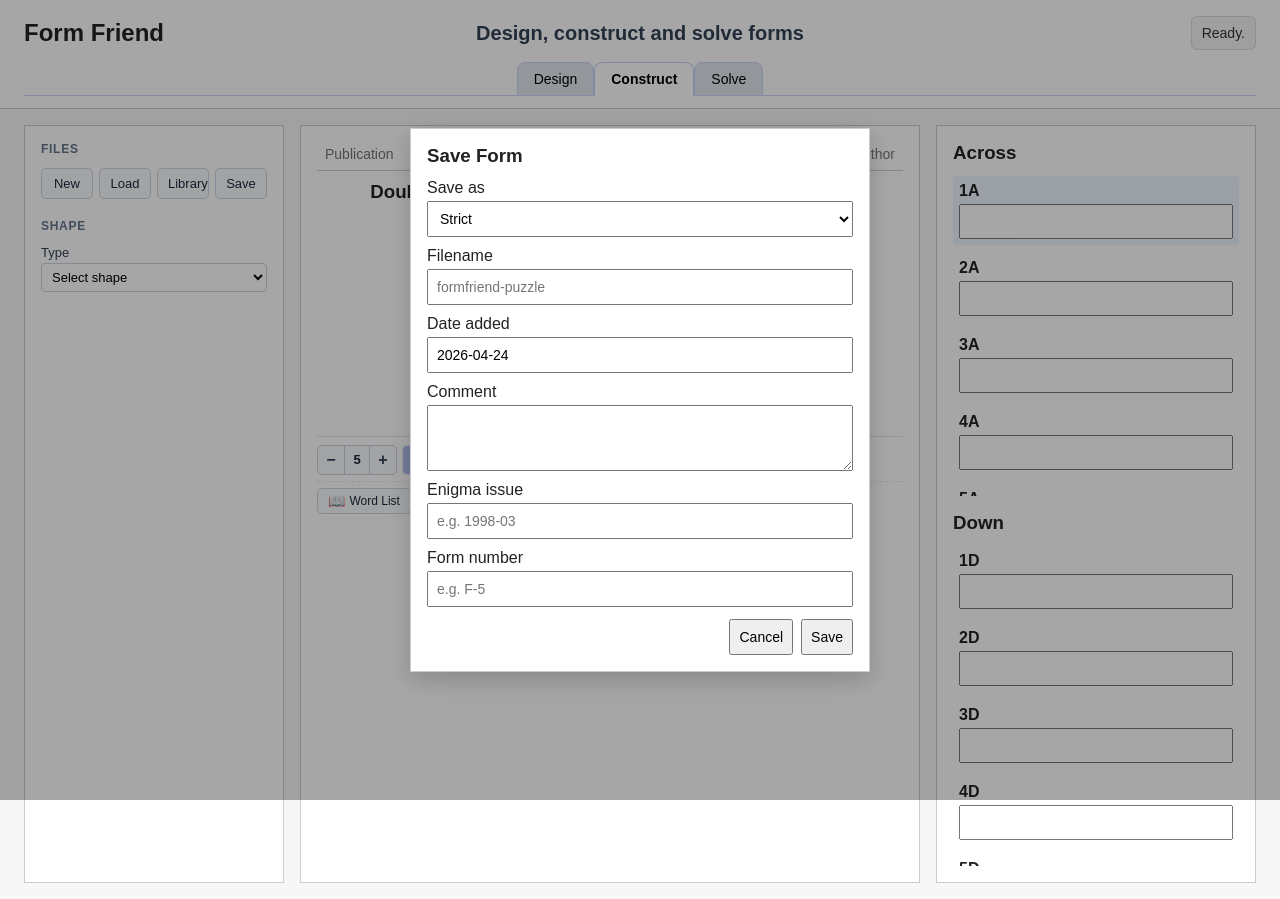
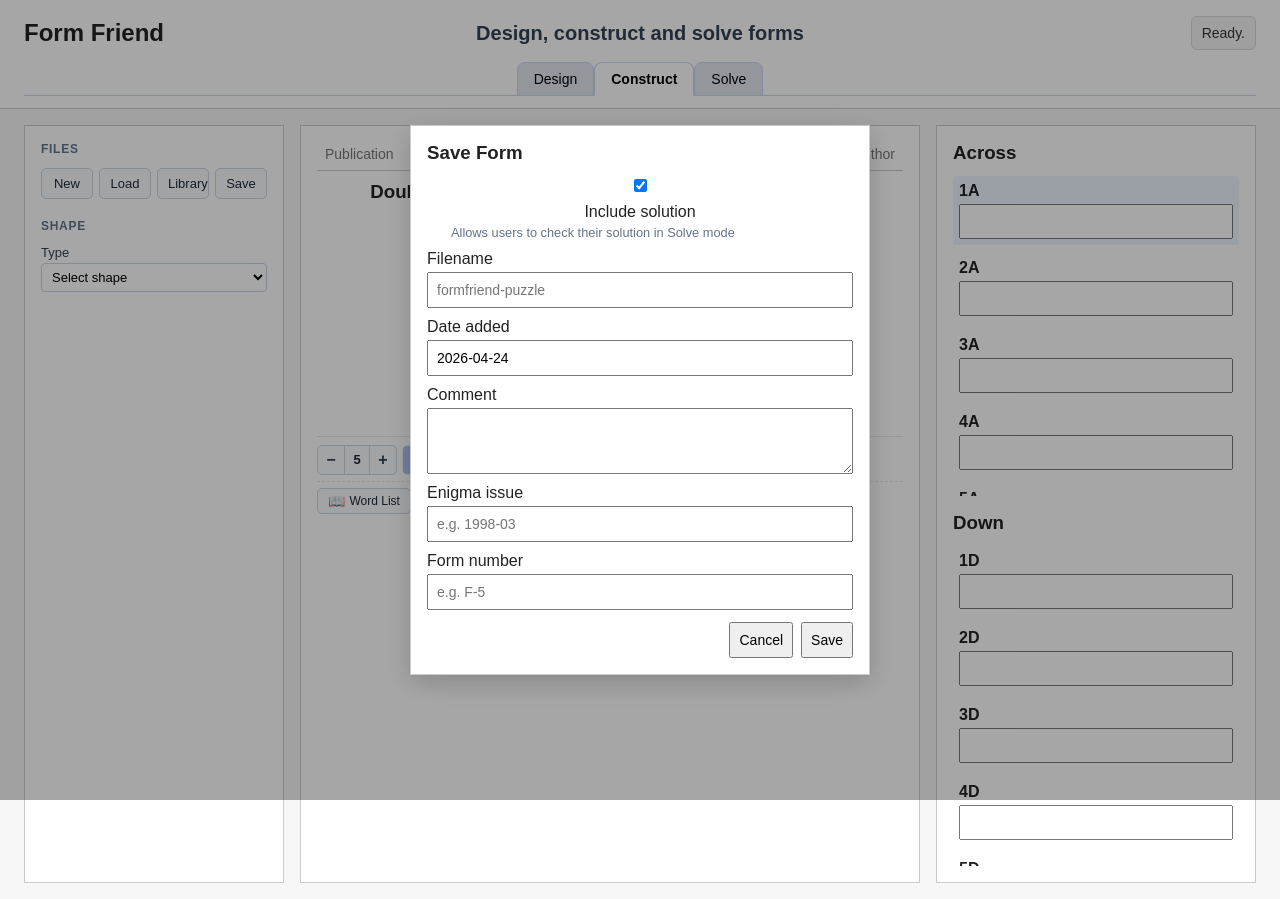
Before and after one commit to coldchrist/formfriend, a React (Vite) app: page / in a window 1280 px wide. Both pictures are taken after a click on the button "Save". Built offline with nearby package versions, Linux system fonts and the light colour scheme.

Commit message:
Fix build errors

```diff
--- a/src/app/App.tsx
+++ b/src/app/App.tsx
@@ -69,6 +69,7 @@ import {
   createInitialPuzzleStore,
   getEntryForCell,
   toggleDirectionForRepeatedCellClick,
+  type PuzzleStoreState,
 } from "../state/puzzleStore";
 import "../styles/app.css";
 
@@ -76,9 +77,9 @@ export default function App() {
   const [constructStore, setConstructStore] = useState(() =>
     createInitialPuzzleStore(5),
   );
-  const [solveStore, setSolveStore] = useState(() => ({
+  const [solveStore, setSolveStore] = useState<PuzzleStoreState>(() => ({
     ...createInitialPuzzleStore(5),
-    mode: "solve_strict" as const,
+    mode: "solve_strict" as AppMode,
   }));
   const [activeWorkspace, setActiveWorkspace] = useState<"construct" | "solve">(
     "construct",
--- a/src/app/useAppFileActions.ts
+++ b/src/app/useAppFileActions.ts
@@ -234,13 +234,15 @@ export function useAppFileActions({
       saveDialogFilename.trim() || store.content.metadata.title.trim();
     downloadPuzzleFile(puzzle, usedFilename || undefined);
     setSaveDialogFilename(usedFilename);
-    setIsDirty(false);
+    if (includeSolution) {
+      setIsDirty(false);
+    }
     setUiStatus("Form saved.", "success");
     setSaveDialogKind(null);
   }
 
   function handleSave() {
-    openSaveDialog("save");
+    openSaveDialog("solver");
   }
 
   function handleExportSolverVersion() {
--- a/src/components/AppDialogs.tsx
+++ b/src/components/AppDialogs.tsx
@@ -72,18 +72,32 @@ export function SavePuzzleDialog({
         <h3>Save Form</h3>
 
         <div className="save-puzzle-fields">
-          <label>
-            Save as
-            <select
-              value={includeSolution ? "checkable" : "strict"}
-              onChange={(e) =>
-                onIncludeSolutionChange(e.target.value === "checkable")
-              }
+          <div>
+            <label
+              style={{
+                display: "flex",
+                alignItems: "center",
+                gap: "8px",
+                cursor: "pointer",
+              }}
             >
-              <option value="strict">Strict</option>
-              <option value="checkable">Checkable</option>
-            </select>
-          </label>
+              <input
+                type="checkbox"
+                checked={includeSolution}
+                onChange={(e) => onIncludeSolutionChange(e.target.checked)}
+              />
+              <span style={{ fontWeight: 500 }}>Include solution</span>
+            </label>
+            <p
+              style={{
+                margin: "4px 0 0 24px",
+                fontSize: "0.8rem",
+                color: "#64748b",
+              }}
+            >
+              Allows users to check their solution in Solve mode
+            </p>
+          </div>
 
           <label>
             Filename
--- a/src/components/LeftSidebar.tsx
+++ b/src/components/LeftSidebar.tsx
@@ -5,10 +5,6 @@ import type { ComposedShapeDefinition } from "../domain/shapeDefinition";
 
 type LeftSidebarProps = {
   isDesigner: boolean;
-  currentShapeVariant: ShapeVariant;
-  currentInverted: boolean;
-  currentShapeSupportsInversion: boolean;
-  currentShapeSupportsLeftRight: boolean;
   shapeDisplayName?: string;
   sessionShapeLibrary: ComposedShapeDefinition[];
   selectedLibraryShapeId: string | null;
@@ -28,8 +24,6 @@ type LeftSidebarProps = {
   minimumDesignerPrimitiveSize: number;
   designerGridPresentation: "square" | "hex";
   onInstantiateLibraryShape: (definition: ComposedShapeDefinition) => void;
-  onShapeVariantChange: (shapeVariant: ShapeVariant) => void;
-  onInvertedChange: (inverted: boolean) => void;
   onNewPuzzle: (size: number) => void;
   onSave: () => void;
   onLoad: (file: File) => void | Promise<void>;
@@ -40,20 +34,12 @@ type LeftSidebarProps = {
     ) => LeftSidebarProps["designerState"],
   ) => void;
   onDesignerGridPresentationChange: (value: "square" | "hex") => void;
-  onUseDesignedShape: () => void;
-  onSaveDesignedShape: () => void;
-  onClearDesignedGrid: () => void;
-  onLoadDesignedShape: (file: File) => void | Promise<void>;
   // unused in non-designer but kept for AppMode awareness
   storeMode: AppMode;
 };
 
 export function LeftSidebar({
   isDesigner,
-  currentShapeVariant,
-  currentInverted,
-  currentShapeSupportsInversion,
-  currentShapeSupportsLeftRight,
   shapeDisplayName,
   sessionShapeLibrary,
   selectedLibraryShapeId,
@@ -64,18 +50,12 @@ export function LeftSidebar({
   minimumDesignerPrimitiveSize,
   designerGridPresentation,
   onInstantiateLibraryShape,
-  onShapeVariantChange,
-  onInvertedChange,
   onNewPuzzle,
   onSave,
   onLoad,
   onBrowseLibrary,
   onDesignerStateChange,
   onDesignerGridPresentationChange,
-  onUseDesignedShape,
-  onSaveDesignedShape,
-  onClearDesignedGrid,
-  onLoadDesignedShape,
 }: LeftSidebarProps) {
   return (
     <aside className="left-panel">
--- a/src/components/SolveLayout.tsx
+++ b/src/components/SolveLayout.tsx
@@ -122,7 +122,6 @@ export function SolveLayout({
   onEntryKeyDown,
 }: SolveLayoutProps) {
   const metadataLine = buildMetadataLine(
-    title,
     author,
     publication,
     enigmaIssue,
--- a/src/io/puzzleFile.ts
+++ b/src/io/puzzleFile.ts
@@ -1,4 +1,4 @@
-import type { SavedPuzzle, SolutionState, SolveMode } from "../domain/types";
+import type { SavedPuzzle, SolutionState } from "../domain/types";
 import type { FormModel } from "../domain/formModel";
 import { getMappingsForCell } from "../domain/formModel";
 
@@ -7,7 +7,6 @@ type PuzzleFileBuildInput = {
   topology: SavedPuzzle["topology"];
   content: SavedPuzzle["content"];
   state: SavedPuzzle["state"];
-  solveMode: SolveMode;
   solution?: SolutionState;
   formModel: FormModel;
   gridPresentation: "square" | "hex";
@@ -61,7 +60,6 @@ export function buildPuzzleFile(input: PuzzleFileBuildInput): SavedPuzzle {
     topology: input.topology,
     content: input.content,
     state: input.state,
-    solveMode: hasSolution ? "checkable" : "strict",
     obfuscatedSolution: input.solution
       ? obfuscateSolutionGrid(
           buildSolutionGrid(input.solution, input.topology, input.formModel),
--- a/src/library/puzzleLibrary.ts
+++ b/src/library/puzzleLibrary.ts
@@ -1647,7 +1647,6 @@ export const PUZZLE_LIBRARY: SavedPuzzle[] = [
         FW_SINGLE_9: "_____",
       },
     },
-    solveMode: "checkable",
     obfuscatedSolution:
       "XSIgICAgICAgICAiLCIgICAgICAgICAiLCIgICAgICAgICAiLCIgICAgICAgICAiLCIgICAgICAgICAiLCIgICAgICAgICAiLCIgICAgICAgICAiLCIgICAgICAgICAiLCIgICAgICAgICAiWw==",
     gridPresentation: "square",
--- a/tsconfig.app.json
+++ b/tsconfig.app.json
@@ -16,8 +16,8 @@
     "jsx": "react-jsx",
 
     /* Linting */
-    "noUnusedLocals": true,
-    "noUnusedParameters": true,
+    "noUnusedLocals": false,
+    "noUnusedParameters": false,
     "erasableSyntaxOnly": true,
     "noFallthroughCasesInSwitch": true
   },
```
Also changed, not shown: 1 other file (tests, documents, lock files or other folders).
